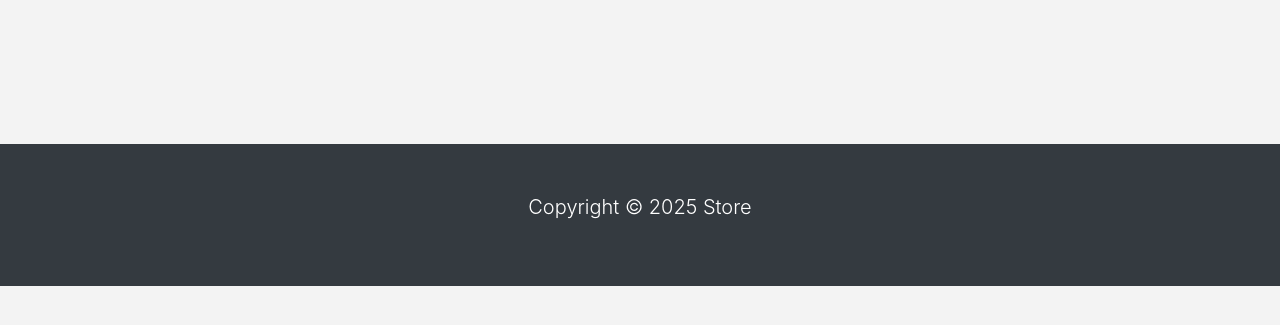
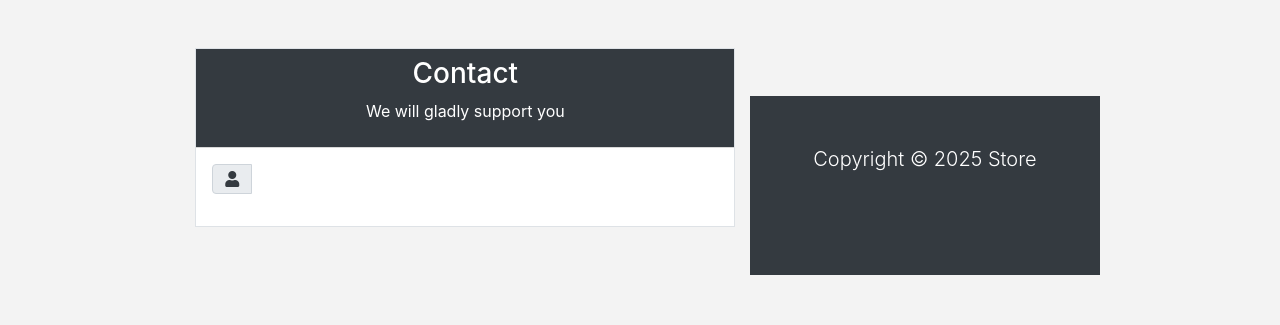
Before and after one commit to iyeme-dev/bella_stores, a Django app: template store/templates/contact.html in a window 1280 px wide. Shown: the part 69-394 px from the top of the page. Run offline with Django 5.2, Linux system fonts and the light colour scheme; the template is opened without the code that fills it: values that come from a table or form of the project are taken from there, others are empty; parts of the project's set-up code (start-up, migrations or seed data) failed here and were passed over; some libraries are stand-ins or nearby versions.

Commit message:
Design contact form layout

```diff
--- a/store/templates/contact.html
+++ b/store/templates/contact.html
@@ -12,10 +12,41 @@ CONTACT
     <div class="col-12 col-md-8 col-lg-6 pb-5">
       <form method="post">
           {% csrf_token %}
+          <div class="card border rounded-0">
+            <div class="card-header p-0">
+              <div class="bg-dark text-white text-center py-2">
+                <h3>Contact</h3>
+                <p>We will gladly support you</p>
+              </div>
+            </div>
+            <div class="card-body p-3">
+              <div class="form-group">
+                <div class="input-group mb-3">
+                  <div class="input-group-prepend">
+                    <span class="input-group-text"><i class="fa fa-user text-dark"></i></span>
+                  </div>
+                  {% render_field form.name class+="form-control" placeholder="Your Name"  %}
+                </div>
+              </div>
+
 
       </form>
     </div>
   </div>
 </div>
 
+
+
+<!-- <div class="container">
+  <h1>Contact</h1>
+  <form method="post">
+    {% csrf_token %}
+
+
+    <button type="submit" class="btn btn-dark btn-block rounded-0 py-2 mt-3">Submit</button>
+  </form>
+</div> -->
+
+
+
 {% endblock %}
```
